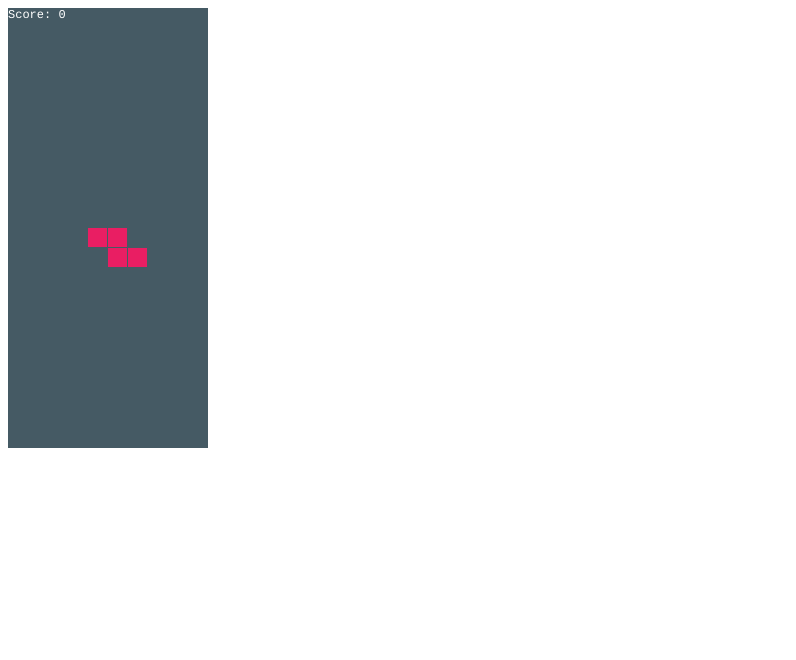
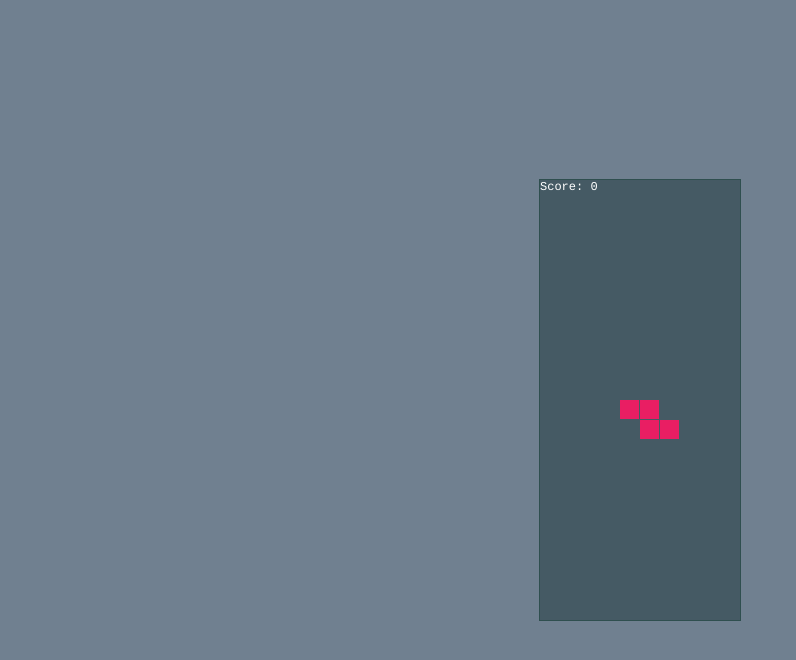
Before and after one commit to semyonf/tetris-js, a plain HTML site: page index.html in a window 1280 px wide. Shown: the whole page, without its empty margins (0-796 px from the left). Drawn offline with Linux system fonts and the light colour scheme.

Commit message:
Improve page styles

```diff
--- a/index.html
+++ b/index.html
@@ -7,6 +7,18 @@
     <meta http-equiv="X-UA-Compatible" content="ie=edge">
     <title>Document</title>
     <title>JsTris</title>
+    <style>
+        body {
+            background-color: slategrey;
+        }
+        canvas#board {
+            border: 1px solid darkslategrey;
+            position: absolute;
+            left: 50%;
+            top: 50%;
+            transform: translateX(-50%) translateY(-50%);
+        }
+    </style>
 </head>
 
 <body>
```
